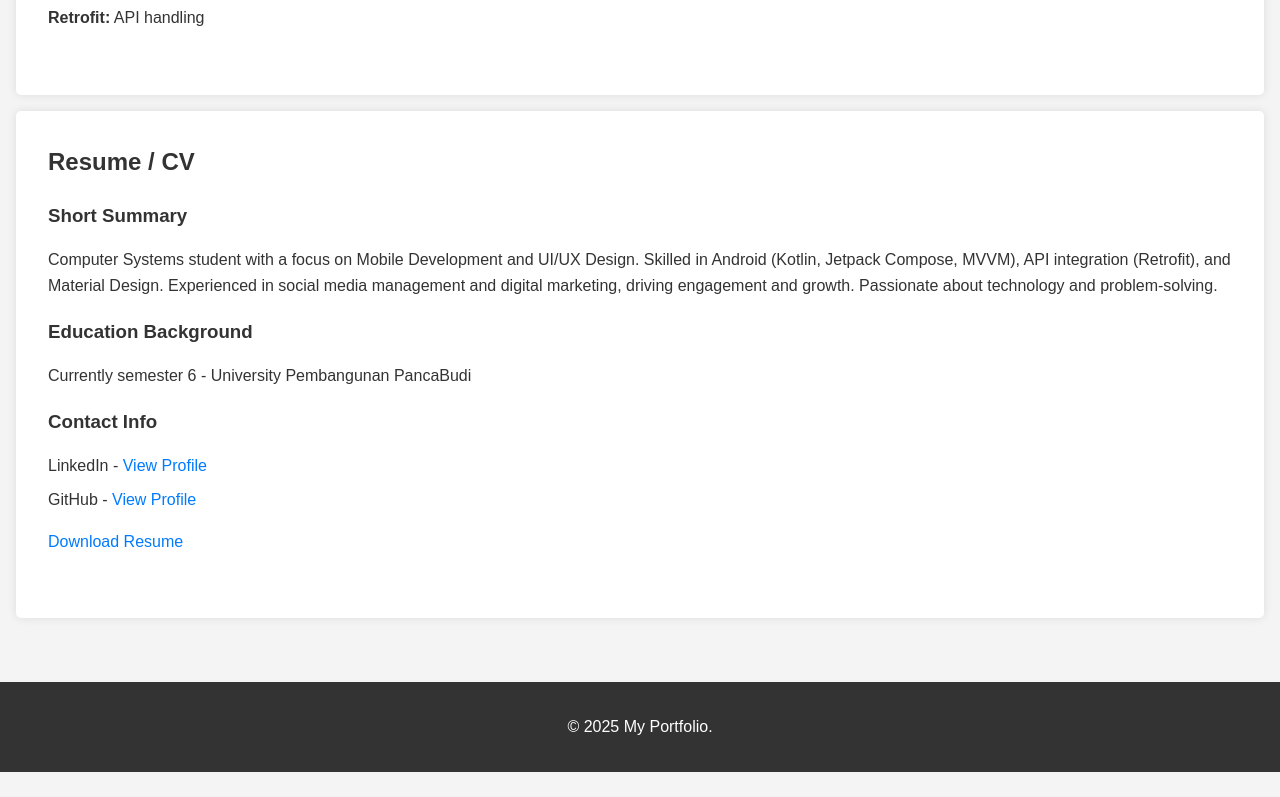
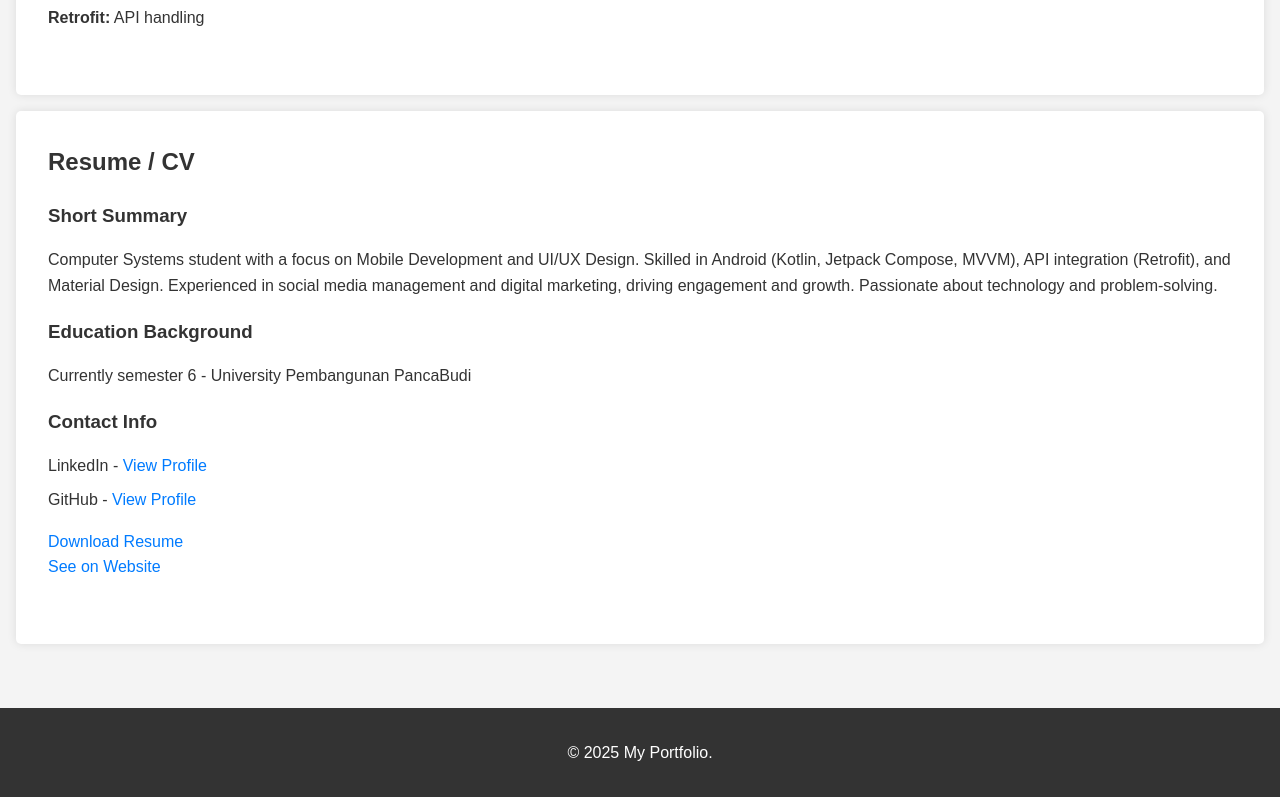
Before and after one commit to nepp-s/Portofolio, a plain HTML site: page index.html in a window 1280 px wide. Shown: the part 1218-2015 px from the top of the page. Before the commit the page ends 1990 px from the top, so only its background shows below. Drawn offline with Linux system fonts and the light colour scheme.

Commit message:
first commit

```diff
--- a/index.html
+++ b/index.html
@@ -112,7 +112,9 @@
                     <li>LinkedIn - <a href="https://www.linkedin.com/in/muhammad-hanif-abrar-b3ba0215b" target="_blank">View Profile</a></li>
                     <li>GitHub - <a href="https://github.com/nepp-s" target="_blank">View Profile</a></li>
                 </ul>
-                <a href="Certificates/CV Hanif.pdf" download>Download Resume</a>
+                <a href="Certificates/CV Hanif.pdf" download>Download Resume</a><br>
+                <a href="https://portofoliojob.netlify.app/" download>See on Website</a>
+
             </div>
         </section>
     </div>
```
